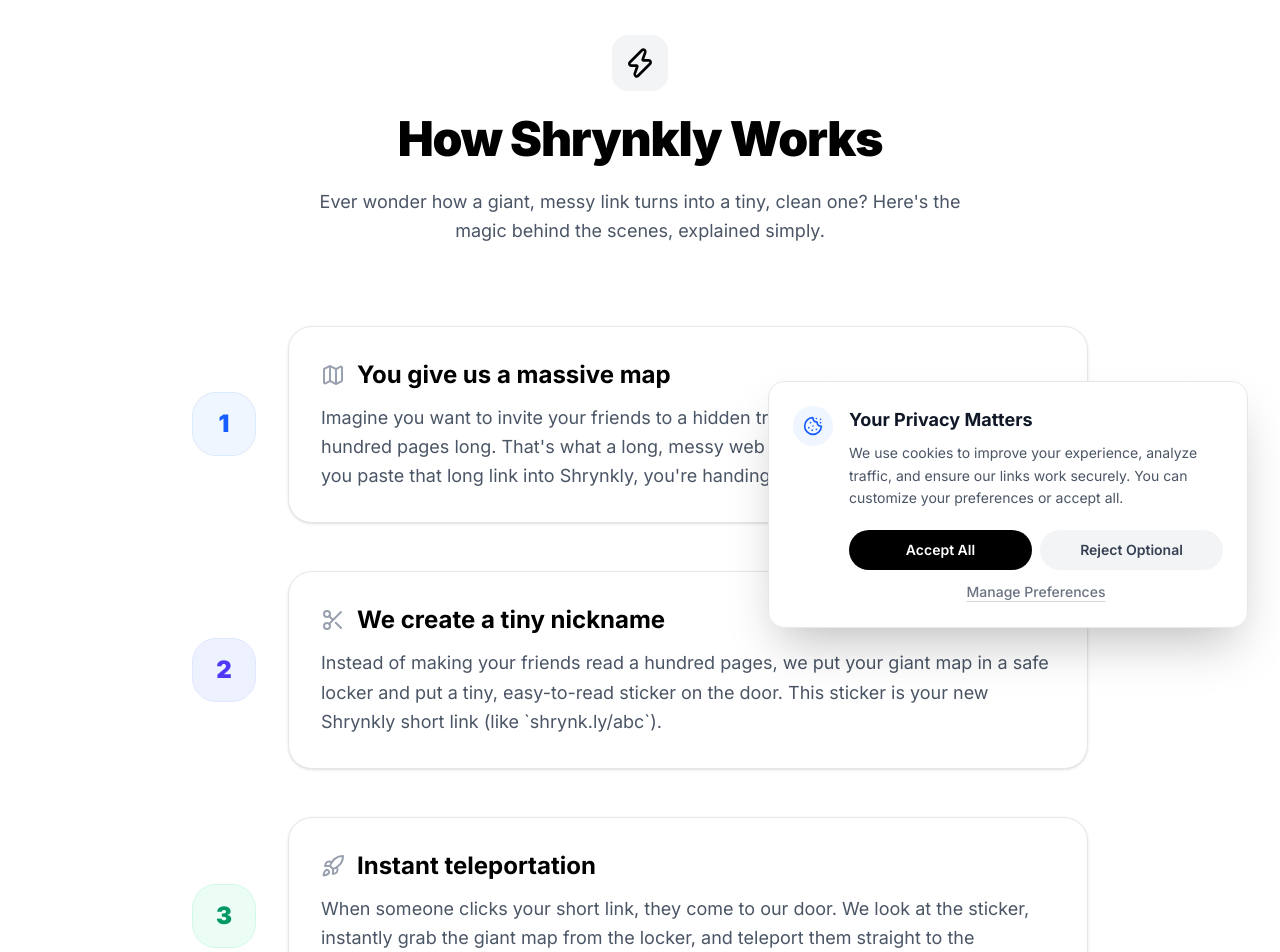
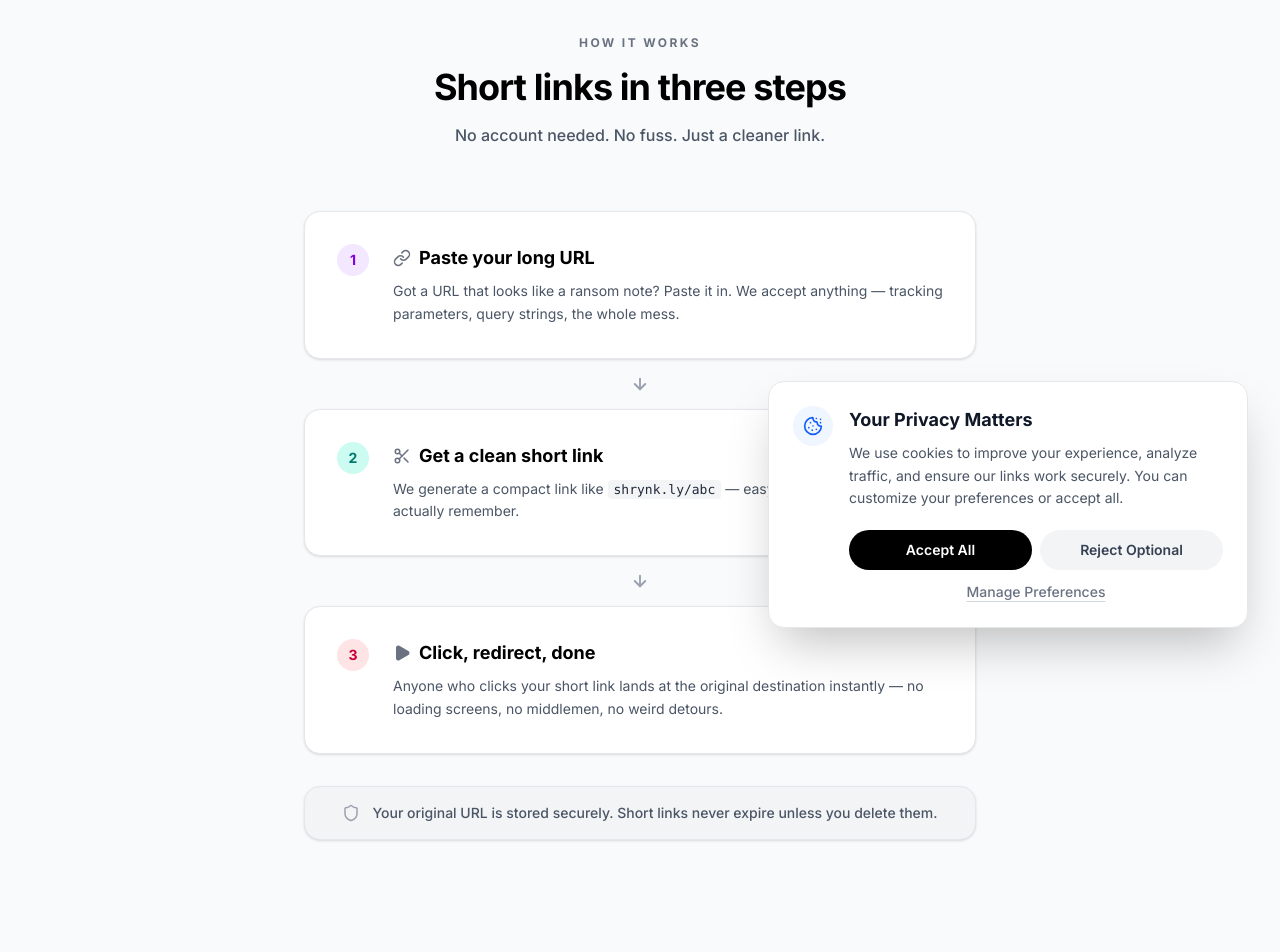
Before and after one commit to thepriyanshbhatt/Shrynkly-URL-Shortner, a React (Vite) app in the folder frontend/: page /how-it-works in a window 1280 px wide. Shown: the part 140-1092 px from the top of the page. Built offline with nearby package versions, Linux system fonts and the light colour scheme.

Commit message:
feat: Overhaul How It Works section to match new AI design

```diff
--- a/frontend/src/pages/HowItWorks.jsx
+++ b/frontend/src/pages/HowItWorks.jsx
@@ -1,5 +1,5 @@
 import { motion } from 'framer-motion';
-import { Scissors, Zap, Map, Rocket } from 'lucide-react';
+import { Scissors, Link as LinkIcon, Play, ArrowDown, Shield } from 'lucide-react';
 import { useEffect } from 'react';
 
 export default function HowItWorks() {
@@ -14,74 +14,97 @@
       animate={{ opacity: 1 }}
       exit={{ opacity: 0, y: -50 }}
       transition={{ duration: 0.3 }}
-      className="w-full flex flex-col items-center flex-grow pt-24 pb-32 px-4"
+      className="w-full flex flex-col items-center flex-grow pt-24 pb-32 px-4 bg-gray-50 dark:bg-[#0a0a0a]"
     >
-      <div className="max-w-4xl w-full">
-        <div className="text-center mb-20">
-          <div className="inline-flex items-center justify-center p-3 bg-gray-100 dark:bg-white/10 rounded-2xl mb-6 text-black dark:text-white">
-            <Zap size={32} />
-          </div>
-          <h1 className="text-4xl md:text-5xl font-black tracking-tight mb-6 text-black dark:text-white">How Shrynkly Works</h1>
-          <p className="text-lg text-gray-600 dark:text-gray-400 max-w-2xl mx-auto leading-relaxed">
-            Ever wonder how a giant, messy link turns into a tiny, clean one? Here's the magic behind the scenes, explained simply.
+      <div className="max-w-3xl w-full">
+        {/* Header */}
+        <div className="text-center mb-16">
+          <p className="text-[10px] sm:text-xs font-bold text-gray-500 dark:text-gray-400 uppercase tracking-[0.2em] mb-4">
+            How it works
+          </p>
+          <h1 className="text-3xl md:text-4xl font-bold tracking-tight text-black dark:text-white mb-4">
+            Short links in three steps
+          </h1>
+          <p className="text-gray-600 dark:text-gray-400 font-medium">
+            No account needed. No fuss. Just a cleaner link.
           </p>
         </div>
 
-        <div className="space-y-12">
+        {/* Steps Container */}
+        <div className="relative max-w-2xl mx-auto">
+
           {/* Step 1 */}
-          <div className="flex flex-col md:flex-row gap-8 items-start md:items-center">
-            <div className="w-16 h-16 rounded-3xl bg-blue-50 dark:bg-blue-900/20 text-blue-600 dark:text-blue-400 flex items-center justify-center flex-shrink-0 border border-blue-100 dark:border-blue-800/30">
-              <span className="text-2xl font-black">1</span>
-            </div>
-            <div className="flex-1 bg-white dark:bg-[#111] p-8 rounded-3xl border border-gray-200 dark:border-white/20 shadow-sm hover:shadow-2xl dark:hover:shadow-[0_10px_30px_rgba(255,255,255,0.05)] hover:border-gray-400 dark:hover:border-white/40 transition-all duration-300 hover:-translate-y-1">
-              <h3 className="text-2xl font-bold text-black dark:text-white mb-3 flex items-center gap-3">
-                <Map className="text-gray-400" size={24} />
-                You give us a massive map
-              </h3>
-              <p className="text-gray-600 dark:text-gray-400 leading-relaxed text-lg">
-                Imagine you want to invite your friends to a hidden treasure, but the directions are a hundred pages long. That's what a long, messy web address (URL) looks like. When you paste that long link into Shrynkly, you're handing us that giant map.
-              </p>
+          <div className="bg-white dark:bg-[#1c1c1e] border border-gray-200 dark:border-white/5 rounded-2xl p-6 sm:p-8 shadow-sm">
+            <div className="flex items-start gap-4 sm:gap-6">
+              <div className="w-8 h-8 rounded-full bg-purple-100 text-purple-700 dark:bg-purple-500/20 dark:text-purple-400 flex items-center justify-center flex-shrink-0 text-sm font-bold">
+                1
+              </div>
+              <div>
+                <h3 className="text-lg font-bold text-black dark:text-white flex items-center gap-2 mb-2">
+                  <LinkIcon size={18} className="text-gray-500 dark:text-gray-400" />
+                  Paste your long URL
+                </h3>
+                <p className="text-gray-600 dark:text-gray-400 text-sm leading-relaxed">
+                  Got a URL that looks like a ransom note? Paste it in. We accept anything — tracking parameters, query strings, the whole mess.
+                </p>
+              </div>
             </div>
           </div>
 
+          {/* Arrow Down */}
+          <div className="flex justify-center py-4 text-gray-400 dark:text-gray-600">
+            <ArrowDown size={18} strokeWidth={2.5} />
+          </div>
+
           {/* Step 2 */}
-          <div className="flex flex-col md:flex-row gap-8 items-start md:items-center">
-            <div className="w-16 h-16 rounded-3xl bg-indigo-50 dark:bg-indigo-900/20 text-indigo-600 dark:text-indigo-400 flex items-center justify-center flex-shrink-0 border border-indigo-100 dark:border-indigo-800/30">
-              <span className="text-2xl font-black">2</span>
-            </div>
-            <div className="flex-1 bg-white dark:bg-[#111] p-8 rounded-3xl border border-gray-200 dark:border-white/20 shadow-sm hover:shadow-2xl dark:hover:shadow-[0_10px_30px_rgba(255,255,255,0.05)] hover:border-gray-400 dark:hover:border-white/40 transition-all duration-300 hover:-translate-y-1">
-              <h3 className="text-2xl font-bold text-black dark:text-white mb-3 flex items-center gap-3">
-                <Scissors className="text-gray-400" size={24} />
-                We create a tiny nickname
-              </h3>
-              <p className="text-gray-600 dark:text-gray-400 leading-relaxed text-lg">
-                Instead of making your friends read a hundred pages, we put your giant map in a safe locker and put a tiny, easy-to-read sticker on the door. This sticker is your new Shrynkly short link (like `shrynk.ly/abc`).
-              </p>
+          <div className="bg-white dark:bg-[#1c1c1e] border border-gray-200 dark:border-white/5 rounded-2xl p-6 sm:p-8 shadow-sm">
+            <div className="flex items-start gap-4 sm:gap-6">
+              <div className="w-8 h-8 rounded-full bg-teal-100 text-teal-700 dark:bg-teal-500/20 dark:text-teal-400 flex items-center justify-center flex-shrink-0 text-sm font-bold">
+                2
+              </div>
+              <div>
+                <h3 className="text-lg font-bold text-black dark:text-white flex items-center gap-2 mb-2">
+                  <Scissors size={18} className="text-gray-500 dark:text-gray-400" />
+                  Get a clean short link
+                </h3>
+                <p className="text-gray-600 dark:text-gray-400 text-sm leading-relaxed">
+                  We generate a compact link like <code className="bg-gray-100 dark:bg-black/30 px-1.5 py-0.5 rounded font-mono text-[13px] text-gray-800 dark:text-gray-300">shrynk.ly/abc</code> — easy to share, copy, and actually remember.
+                </p>
+              </div>
             </div>
           </div>
 
+          {/* Arrow Down */}
+          <div className="flex justify-center py-4 text-gray-400 dark:text-gray-600">
+            <ArrowDown size={18} strokeWidth={2.5} />
+          </div>
+
           {/* Step 3 */}
-          <div className="flex flex-col md:flex-row gap-8 items-start md:items-center">
-            <div className="w-16 h-16 rounded-3xl bg-emerald-50 dark:bg-emerald-900/20 text-emerald-600 dark:text-emerald-400 flex items-center justify-center flex-shrink-0 border border-emerald-100 dark:border-emerald-800/30">
-              <span className="text-2xl font-black">3</span>
-            </div>
-            <div className="flex-1 bg-white dark:bg-[#111] p-8 rounded-3xl border border-gray-200 dark:border-white/20 shadow-sm hover:shadow-2xl dark:hover:shadow-[0_10px_30px_rgba(255,255,255,0.05)] hover:border-gray-400 dark:hover:border-white/40 transition-all duration-300 hover:-translate-y-1">
-              <h3 className="text-2xl font-bold text-black dark:text-white mb-3 flex items-center gap-3">
-                <Rocket className="text-gray-400" size={24} />
-                Instant teleportation
-              </h3>
-              <p className="text-gray-600 dark:text-gray-400 leading-relaxed text-lg">
-                When someone clicks your short link, they come to our door. We look at the sticker, instantly grab the giant map from the locker, and teleport them straight to the destination website in the blink of an eye.
-              </p>
+          <div className="bg-white dark:bg-[#1c1c1e] border border-gray-200 dark:border-white/5 rounded-2xl p-6 sm:p-8 shadow-sm">
+            <div className="flex items-start gap-4 sm:gap-6">
+              <div className="w-8 h-8 rounded-full bg-rose-100 text-rose-700 dark:bg-rose-500/20 dark:text-rose-400 flex items-center justify-center flex-shrink-0 text-sm font-bold">
+                3
+              </div>
+              <div>
+                <h3 className="text-lg font-bold text-black dark:text-white flex items-center gap-2 mb-2">
+                  <Play size={18} className="text-gray-500 dark:text-gray-400" fill="currentColor" />
+                  Click, redirect, done
+                </h3>
+                <p className="text-gray-600 dark:text-gray-400 text-sm leading-relaxed">
+                  Anyone who clicks your short link lands at the original destination instantly — no loading screens, no middlemen, no weird detours.
+                </p>
+              </div>
             </div>
           </div>
-        </div>
 
-        <div className="mt-20 p-8 bg-gray-50 dark:bg-[#0a0a0a] rounded-3xl border border-gray-200 dark:border-white/20 text-center hover:border-gray-400 dark:hover:border-white/40 transition-all duration-300 hover:-translate-y-1 shadow-sm hover:shadow-xl dark:hover:shadow-[0_10px_30px_rgba(255,255,255,0.05)]">
-          <h3 className="text-xl font-bold text-black dark:text-white mb-4">Why is this useful?</h3>
-          <p className="text-gray-600 dark:text-gray-400 leading-relaxed max-w-2xl mx-auto">
-            Short links are much easier to share on social media, fit perfectly in text messages, and look much cleaner on posters or business cards. Plus, because everyone walks through our door to get to the destination, we can count exactly how many people clicked your link!
-          </p>
+          {/* Trust Line */}
+          <div className="mt-8 bg-gray-100 dark:bg-[#1c1c1e] border border-gray-200 dark:border-white/5 rounded-2xl p-4 flex flex-col sm:flex-row items-center justify-center gap-3 text-sm text-gray-600 dark:text-gray-400 text-center sm:text-left shadow-sm">
+            <Shield size={18} className="flex-shrink-0 text-gray-400" />
+            <p className="font-medium">
+              Your original URL is stored securely. Short links never expire unless you delete them.
+            </p>
+          </div>
+
         </div>
       </div>
     </motion.main>
```
